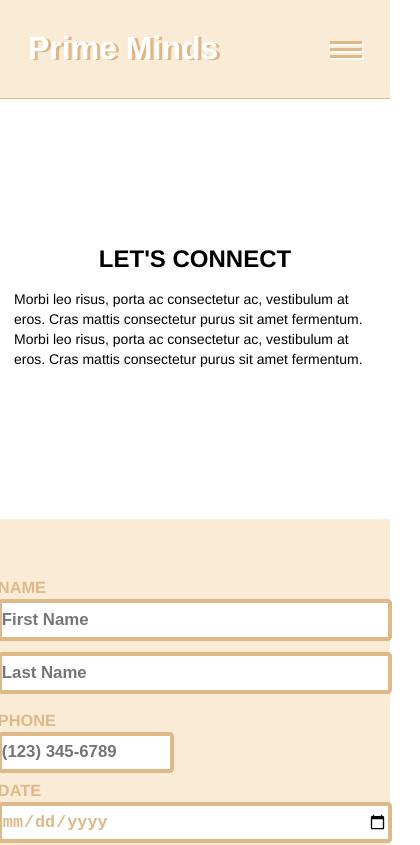
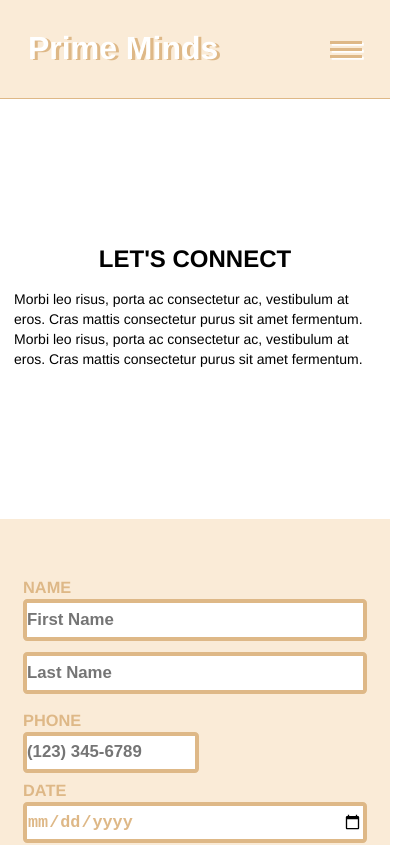
Before and after one commit to gohopventure/prime-minds, an Angular app: page /contact in a window 390 px wide. Shown: the top 845 px of the page, 420 px wide, since content can reach past the window. Built offline with nearby package versions, Linux system fonts and the light colour scheme; a web font is replaced by a local one.

Commit message:
Updates contact page input length

```diff
--- a/src/app/components/contact-page/contact-page.component.css
+++ b/src/app/components/contact-page/contact-page.component.css
@@ -150,7 +150,7 @@ button:active {
     }
 
     input, .name-input > input, .email-input > input {
-        width: 23em;
+        width: 20em;
     }
 
     .sub-form {
```
